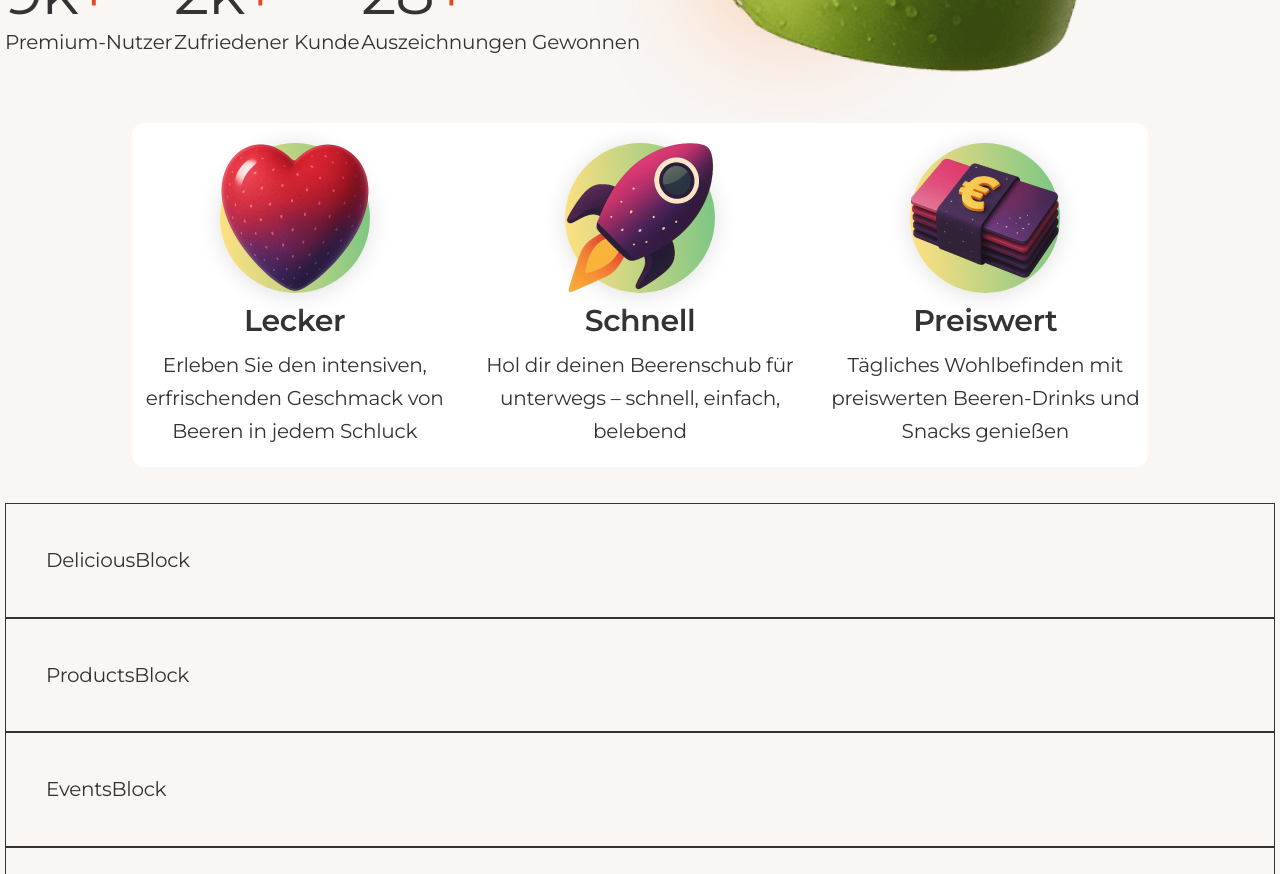
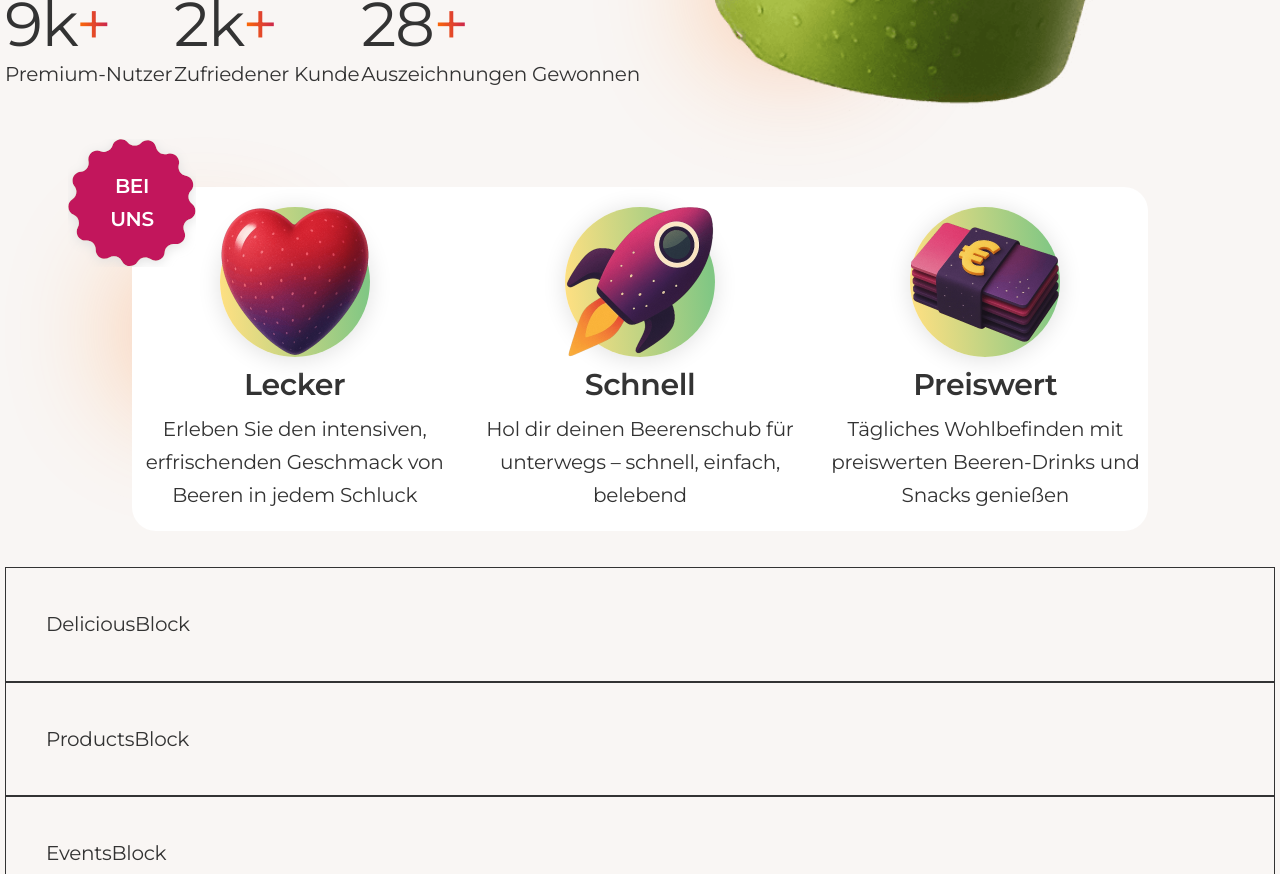
Before and after one commit to Laboratorynotices/JuJuBerryBar, a Vue app: page / in a window 1280 px wide. Shown: the part 960-1834 px from the top of the page. Built offline with nearby package versions, Linux system fonts and the light colour scheme.

Commit message:
feat(ui): добавление звезды в секцию преимуществ

```diff
--- a/src/components/HeroSection/BenefitsSection.vue
+++ b/src/components/HeroSection/BenefitsSection.vue
@@ -25,6 +25,10 @@ const benefitsData: BenefitProps[] = [
 
 <template>
   <div class="benefits-wrapper">
+    <div class="benefits-star">
+      {{ $t("We have") }}
+    </div>
+    <div class="benefits-container flashed">
       <div
         class="benefits-item benefit-card"
         v-for="(benefitElement, index) in benefitsData"
@@ -37,4 +41,5 @@ const benefitsData: BenefitProps[] = [
         />
       </div>
     </div>
+  </div>
 </template>
--- a/src/locales/de.json
+++ b/src/locales/de.json
@@ -16,5 +16,6 @@
   "Fast": "Schnell",
   "Grab your berry boost on the go — quick, easy, energizing": "Hol dir deinen Beerenschub für unterwegs – schnell, einfach, belebend",
   "Available": "Preiswert",
-  "Enjoy daily wellness with affordable berry-based drinks and snacks": "Tägliches Wohlbefinden mit preiswerten Beeren-Drinks und Snacks genießen"
+  "Enjoy daily wellness with affordable berry-based drinks and snacks": "Tägliches Wohlbefinden mit preiswerten Beeren-Drinks und Snacks genießen",
+  "We have": "Bei uns"
 }
--- a/src/locales/ru.json
+++ b/src/locales/ru.json
@@ -16,5 +16,6 @@
   "Fast": "Быстро",
   "Grab your berry boost on the go — quick, easy, energizing": "Забирайте свою ягодную порцию энергии на ходу — быстро, удобно, бодряще",
   "Available": "Доступно",
-  "Enjoy daily wellness with affordable berry-based drinks and snacks": "Наслаждайтесь ягодным оздоровлением каждый день — по доступным ценам"
+  "Enjoy daily wellness with affordable berry-based drinks and snacks": "Наслаждайтесь ягодным оздоровлением каждый день — по доступным ценам",
+  "We have": "У нас"
 }
--- a/src/style.css
+++ b/src/style.css
@@ -98,6 +98,10 @@
     .benefits-wrapper {
       @apply bg-background-secondary text-neutral-high;
 
+      & .benefits-star {
+        @apply text-background-secondary;
+      }
+
       & .benefit-card .card-icon .card-icon-decoration::before {
         background: linear-gradient(
           265deg,
@@ -151,6 +155,12 @@
 
     .benefits-wrapper {
       @apply bg-background-secondary-dark text-neutral-high-dark;
+
+      & .benefits-star {
+        @apply text-background-secondary-dark;
+
+        box-shadow: 0px 2.321px 23.788px 0px var(--color-neutral-low-dark);
+      }
 
       & .benefit-card .card-icon .card-icon-decoration::before {
         background: linear-gradient(
@@ -237,7 +247,7 @@ header {
 }
 
 .hero-section {
-  @apply md:flex md:flex-row-reverse my-[2.25rem] md:my-[2.5rem] lg:my-[3.5rem] xl:my-[4rem];
+  @apply md:flex md:flex-row-reverse my-[3rem] md:my-[4rem] lg:my-[5rem] xl:my-[6rem];
 
   & .img-wrapper {
     @apply relative h-fit justify-self-auto xl:flex-1;
@@ -310,9 +320,29 @@ header {
 
 .benefits-wrapper {
   @apply /* Отступы и ограничения блока */
-  w-[70%] md:w-[80%] mx-auto rounded-xl mb-9 py-5
+  w-[70%] md:w-[80%] mx-auto rounded-3xl mb-9 py-5;
+
+  & .benefits-star {
+    @apply /* Рассполагаем */
+    top-[1rem] left-0 absolute -translate-x-1/2 -translate-y-1/2
+    /* Задаём размеры */
+    w-[6rem] h-[6rem] p-[1rem] lg:w-[8rem] lg:h-[8rem] lg:p-[2rem]
+    /* Украшаем */
+    uppercase items-center font-semibold
+    /* Центрируем текст по вертикали и горизонтали */
+    flex justify-center text-center align-middle
+    /* Задний фон */
+    bg-[url(/src/assets/imgs/Hero/benefits/star.svg)] bg-no-repeat bg-cover bg-center;
+  }
+
+  & .benefits-container {
     /* Порядок для дочерних элементов */
-  flex flex-col md:flex-row gap-5;
+    @apply flex flex-col md:flex-row gap-5;
+
+    &.flashed::before {
+      /* Изменим позицию "вспышки", а то "звездой" перекрывается */
+      @apply top-[10rem] md:top-[5rem];
+    }
 
     & .benefit-card {
       @apply text-center mx-auto
@@ -346,6 +376,7 @@ header {
       }
     }
   }
+}
 
 /* Анимация для картинки в блоке "Герой".
   Поскольку изменение элементарное, то мы описали лишь конечное состояние,
```
Also changed, not shown: src/assets/imgs/Hero/benefits/star.svg (added). Lines whose indentation alone changed are shown as unchanged.
